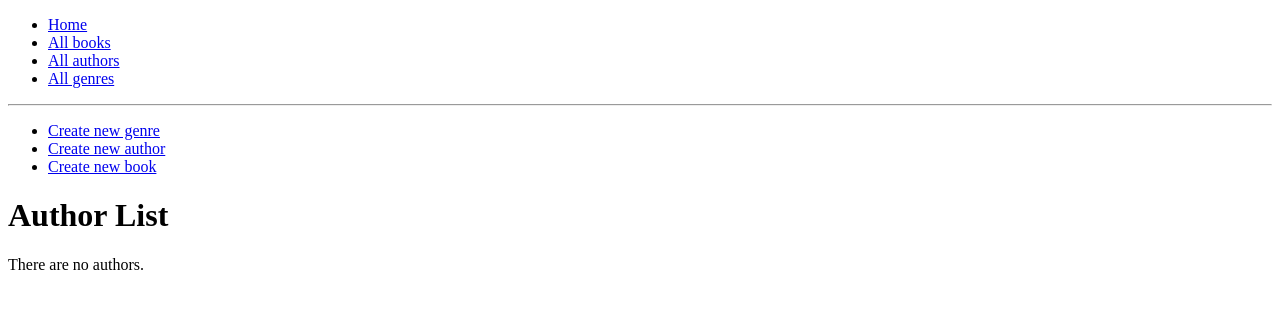
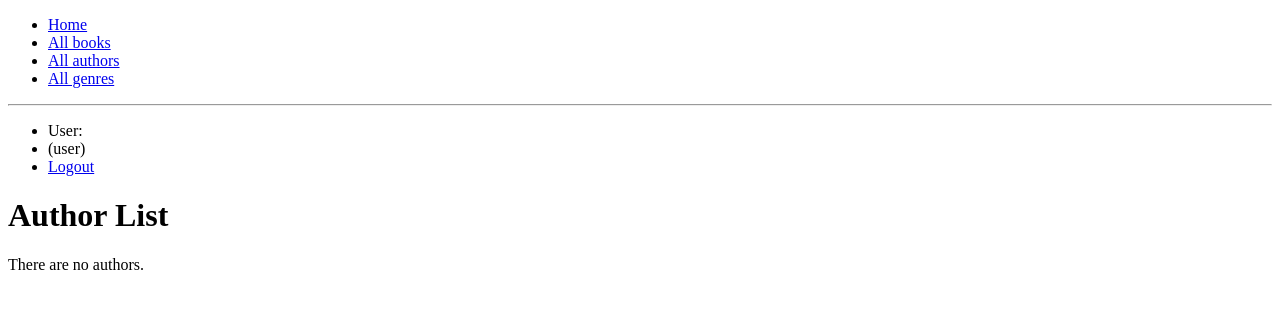
Before and after one commit to MarkFosseddy/local-library-webapp, a Symfony app: template templates/author/index.html.twig in a window 1280 px wide. Shown: the top 309 px of the page. Run offline with Twig, Linux system fonts and the light colour scheme; the template is opened without the code that fills it, so the values that code supplies are empty; some libraries are stand-ins or nearby versions.

Commit message:
hide admin content from user

```diff
--- a/templates/base.html.twig
+++ b/templates/base.html.twig
@@ -25,18 +25,37 @@
                     <li><a href="{{ path('genre_index') }}">All genres</a></li>
                 </ul>
 
+                {% if is_granted('ROLE_ADMIN') %}
+                    <hr class="my-2">
+
+                    <ul class="nav__actions">
+                        <li>
+                            <a href="{{ path('genre_create') }}">
+                                Create new genre
+                            </a>
+                        </li>
+                        <li>
+                            <a href="{{ path('author_create') }}">
+                                Create new author
+                            </a>
+                        </li>
+                        <li>
+                            <a href="{{ path('book_create') }}">
+                                Create new book
+                            </a>
+                        </li>
+                    </ul>
+                {% endif %}
+
                 <hr class="my-2">
 
                 <ul class="nav__actions">
+                    <li>User:</li>
                     <li>
-                        <a href="{{ path('genre_create') }}">Create new genre</a>
+                        {{ app.user.username }}
+                        ({{ is_granted('ROLE_ADMIN') ? 'admin' : 'user' }})
                     </li>
-                    <li>
-                        <a href="{{ path('author_create') }}">Create new author</a>
-                    </li>
-                    <li>
-                        <a href="{{ path('book_create') }}">Create new book</a>
-                    </li>
+                    <li><a href="{{ path('logout') }}">Logout</a></li>
                 </ul>
             </nav>
 
--- a/templates/book/show.html.twig
+++ b/templates/book/show.html.twig
@@ -18,8 +18,8 @@
         {% endfor %}
     </p>
 
+    {% if is_granted('ROLE_ADMIN') %}
         <hr class="my-1">
-
         <ul class="entity__actions">
             <li>
                 <a href="{{ path('book_delete', { id: book.id }) }}">Delete</a>
@@ -28,4 +28,5 @@
                 <a href="{{ path('book_update', { id: book.id }) }}">Update</a>
             </li>
         </ul>
+    {% endif %}
 {% endblock %}
```
Also changed, not shown: templates/author/show.html.twig (+8 -3 lines), templates/genre/show.html.twig (+15 -5 lines). Lines whose indentation alone changed are shown as unchanged.
